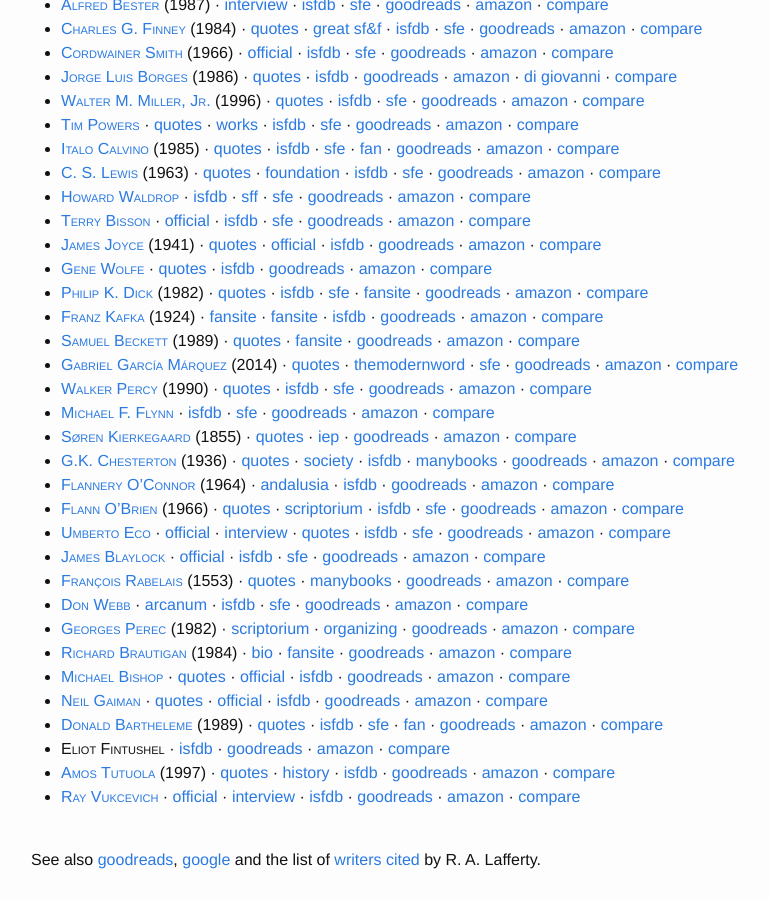
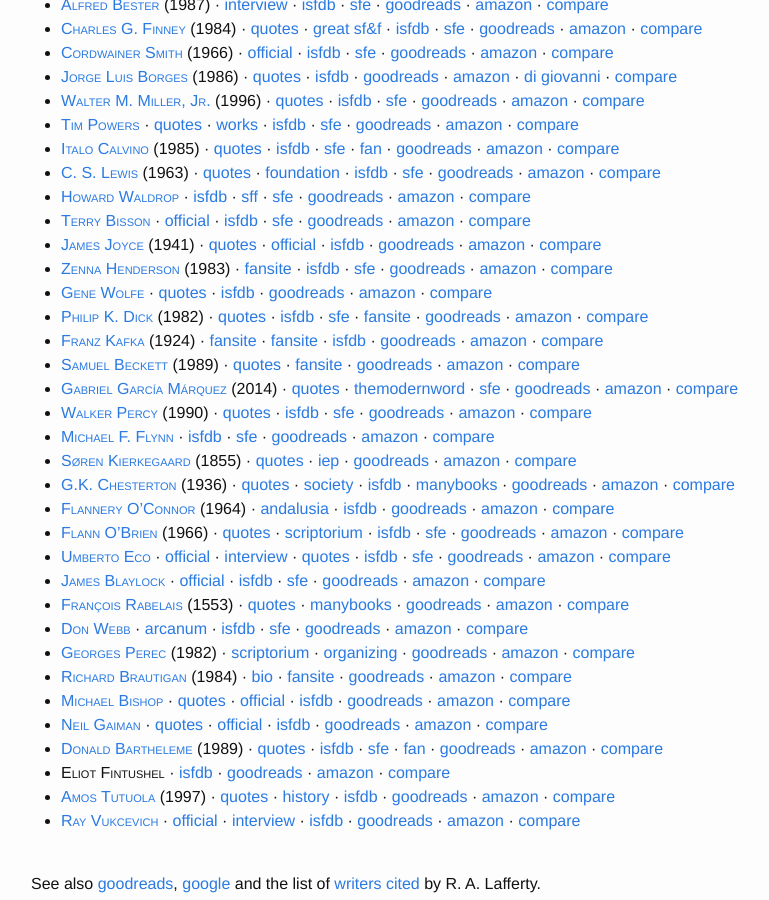
Before and after one commit to ralafferty/ralafferty.github.io, a Jekyll site: the page built from related.md, in a window 1280 px wide and 900 px high, scrolled down 554 px. Shown: the whole window, without its empty margins (239-1008 px from the left). Built offline with Jekyll 4.4.1, drawn with Linux system fonts in a browser that asks for light colours; nearby versions of some CDN libraries.

Commit message:
add Zenna Henderson

```diff
--- a/related.md
+++ b/related.md
@@ -132,7 +132,14 @@
 &middot; [isfdb](http://www.isfdb.org/cgi-bin/ea.cgi?113840)
 &middot; [goodreads](http://www.goodreads.com/author/show/5144.James_Joyce)
 &middot; [amazon](http://www.amazon.com/James-Joyce/e/B000AQ0JHI)
-&middot; [compare](https://www.google.com/search?q=%22r.a.+lafferty%22+%22james+joyce%22 "23k results")
+&middot; [compare](https://www.google.com/search?q=%22r.a.+lafferty%22+%22james+joyce%22 "25k results")
+  * <span class="stitle">[Zenna Henderson](http://en.wikipedia.org/wiki/Zenna_Henderson "an American science fiction and fantasy novella and short story author, and an elementary school teacher ... one of the first female science fiction authors, and never used a male pen name.")</span> (1983)
+&middot; [fansite](http://www.adherents.com/lit/bk_Zenna.html)
+&middot; [isfdb](http://www.isfdb.org/cgi-bin/ea.cgi?859)
+&middot; [sfe](http://sf-encyclopedia.com/Entry/henderson_zenna)
+&middot; [goodreads](http://www.goodreads.com/author/show/193296.Zenna_Henderson)
+&middot; [amazon](http://www.amazon.com/Zenna-Henderson/e/B000AQ4Z6Y/)
+&middot; [compare](https://www.google.com/search?q=%22r.a.+lafferty%22+%22zenna+henderson%22 "23k results")
   * <span class="stitle">[Gene Wolfe](http://en.wikipedia.org/wiki/Gene_Wolfe "...noted for his dense, allusive prose as well as the strong influence of his Catholic faith. He is a prolific short-story writer and novelist and has won many science fiction and fantasy literary awards.")</span>
 &middot; [quotes](http://en.wikiquote.org/wiki/Gene_Wolfe)
 &middot; [isfdb](http://www.isfdb.org/cgi-bin/ea.cgi?171)
```
